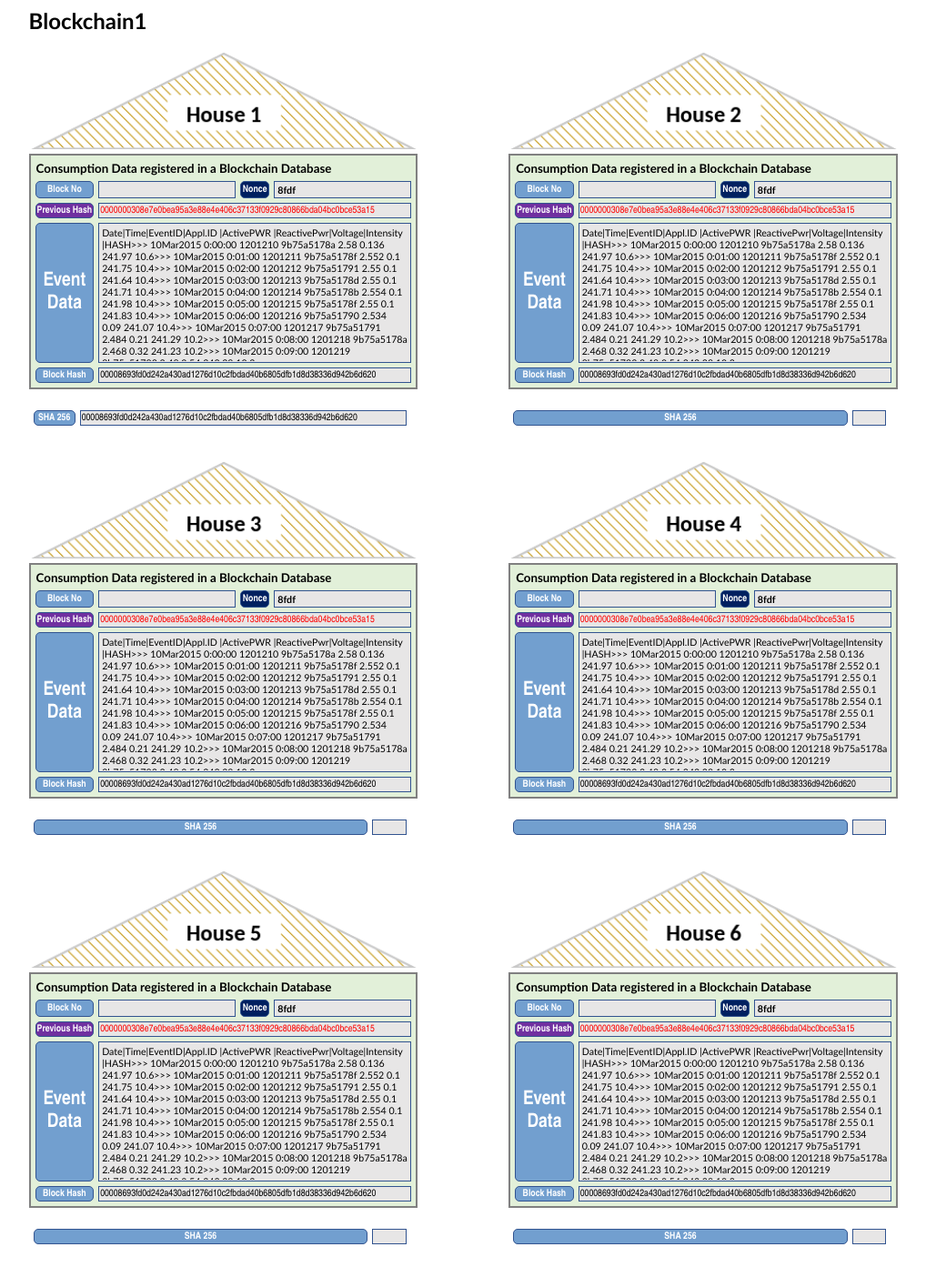
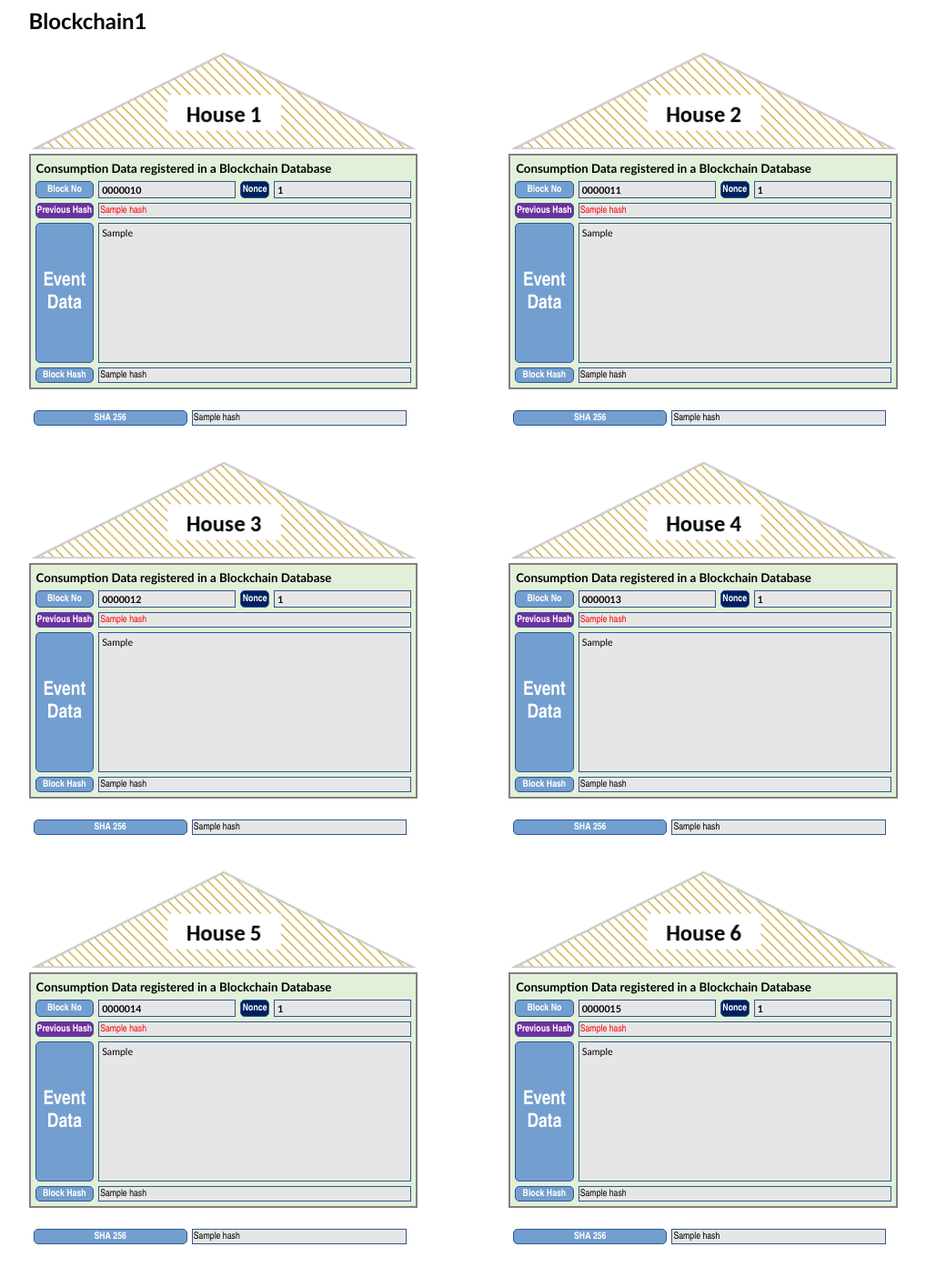
Before and after one commit to gcastilhos/blockchain_app, a Flask app: template web/templates/houses.html in a window 1280 px wide. Shown: the whole page at 91% size, without its empty margins (165-1183 px from the left). Run offline with Flask 2, Linux system fonts and the light colour scheme; the template is opened without the code that fills it: most values are stand-ins (such as "Sample title", 1, 10 or a date in 2020).

Commit message:
Updated initial values on houses page

```diff
--- a/bchain/bchain.py
+++ b/bchain/bchain.py
@@ -45,3 +45,17 @@ def create_hash(request):
     encoder.update(values)
     logger.info("Hash values: %s, %s", *params.values())
     return proof_of_work(*params.values())
+
+
+def create_block_chain(previous_hash, nonce):
+    """Creates 6 (+ 1, the first) blocks in the chain, using `previous_hash`
+    and `nonce` as the starting element.
+    """
+    hash_list = [(nonce, previous_hash)]
+    block = create_block()
+    for i in range(1, 7):
+        nonce, hash_code = proof_of_work(hash_list[i - 1][1].encode(),
+                                         block.encode())
+        hash_list.append((nonce, hash_code))
+
+    return hash_list
--- a/bchain/pow.py
+++ b/bchain/pow.py
@@ -25,4 +25,4 @@ def calculate_nonce(previous_hash, text, prefix="0000"):
         text_to_encode = previous_hash + text + str(nonce).encode()
         hash_code = sha256(text_to_encode).hexdigest()
 
-    return nonce, hash_code
+    return hex(nonce).replace('0x', ""), hash_code
--- a/web/app.py
+++ b/web/app.py
@@ -1,9 +1,16 @@
 """
 Main Module for Blockchain1
 """
+from random import randint
 from flask import Flask, render_template, request, jsonify
-from bchain.bchain import create_block, create_hash
+from bchain.bchain import create_block, create_hash, create_block_chain
 app = Flask(__name__)
+
+
+NONCE = '23df'
+FIRST_HASH = ("0000000308e7e0bea95a3e88e4e406c3"
+              "7133f0929c80866bda04bc0bce53a15")
+
 
 
 @app.route("/")
@@ -31,5 +38,6 @@ def houses():
     params = {'message': 'Blockchain1',
               'block_no': "000432",
               'event_data': create_block(),
+              'hash_list': create_block_chain(FIRST_HASH, NONCE),
               }
     return render_template('houses.html', **params)
--- /dev/null
+++ b/web/static/js/houses.js
@@ -0,0 +1,44 @@
+"use strict";
+
+var app;
+var a_eventData = document.getElementById("eventData").value;
+
+(function() {
+    app = new Vue({
+        el:'#app',
+        data: {
+            hash: '',
+            nonce: '',
+            eventData: a_eventData
+        },
+        methods: {
+            fetchData: function() {
+                axios
+                    .get('/eventdata')
+                    .then(response => {
+                        this.eventData = response.data;
+                    });
+            },
+            getHash: function(index) {
+                var previous_hash = document.getElementById("previous_hash_" + index);
+                axios
+                    .get('/hash?eventData=' + this.eventData +
+                         '&previous_hash=' + previous_hash.innerHTML)
+                    .then(response => {
+                        var data = response.data;
+                        this.nonce = data[0];
+                        this.hash = data[1];
+                        var originalHash = document.getElementById("original_hash");
+                        var hash_value = originalHash.innerHTML;
+                        if (hash_value == '') {
+                            originalHash.innerHTML = this.hash;
+                        } else if (hash_value != this.hash) {
+                            originalHash.style.backgroundColor = 'red';
+                        } else {
+                            originalHash.style.backgroundColor = "#e7e6e6";
+                        }
+                    });
+            }
+        }
+    });
+})();
--- a/web/templates/houses.html
+++ b/web/templates/houses.html
@@ -1,4 +1,4 @@
-{% extends "frame.html" %}
+{% extends "houses_frame.html" %}
 {% block content %}
         {% for i in range(1, 7) %}
         <div class="{{ 'left' if i % 2 == 1 else 'right' }}">
@@ -12,13 +12,15 @@
                 </tr>
                 <tr>
                     <td class="label">Block No</td>
-                    <td class="text"><input disabled="true" type="text" v-model="block_no" id="block_no" /></td>
+                    <td class="text">
+                        <input disabled="true" type="text" id="block_no_{{ i }}" value='{{ "{:07d}".format(block_no|int + i - 1) }}' />
+                    </td>
                     <td class="label dark_blue">Nonce</td>
-                    <td class="text"><input disabled="true" type="text" v-model="nonce" id="nonce" /></td>
+                    <td class="text"><input disabled="true" type="text" id="nonce{{ i }}" value="{{ hash_list[i][0] }}" /></td>
                 </tr>
                 <tr>
                     <td class="label purple">Previous&nbsp;Hash</td>
-                    <td class="text red" colspan="3" id="previous_hash">0000000308e7e0bea95a3e88e4e406c37133f0929c80866bda04bc0bce53a15</td>
+                    <td class="text red" colspan="3" id="previous_hash_{{ i }}">{{ hash_list[i - 1][1] }}</td>
                 </tr>
                 <tr>
                     <td class="label big_font">Event<br/>Data</td>
@@ -26,14 +28,14 @@
                 </tr>
                 <tr>
                     <td class="label">Block&nbsp;Hash</td>
-                    <td class="text" colspan="3">{{ "{{" }} hash {{ "}}" }}</td>
+                    <td class="text" colspan="3" id="hash_code_{{ i }}">{{ hash_list[i][1] }}</td>
                 </tr>
             </table>
             <br />
             <table class="no_border">
                 <tr>
                     <td class="label">SHA&nbsp;256</td>
-                    <td class="text" colspan="3" id="original_hash"></td>
+                    <td class="text" colspan="3" id="original_hash_{{ i }}">{{ hash_list[i][1] }}</td>
                 </tr>
             </table>
         </form>
--- /dev/null
+++ b/web/templates/houses_frame.html
@@ -0,0 +1,21 @@
+<!-- Div to Mount App -->
+<link href="/static/css/main.css" rel="stylesheet" />
+<div class="table">
+    <div class="row">
+        <div class="left"></div>
+        <div id="app">
+            <h2>Blockchain1</h2>
+            {% block content %}
+            {% endblock %}
+        </div>
+        <div class="right"></div>
+    </div>
+</div>
+
+<!-- Reference to Vue.js library -->
+<script src="https://cdn.jsdelivr.net/npm/vue/dist/vue.js"></script>
+<script src="https://unpkg.com/axios/dist/axios.min.js"></script>
+<!-- Script Element for our first App -->
+<input type="hidden" id="block_no" value="{{ block_no }}">
+<input type="hidden" id="eventData" value="{{ event_data }}">
+<script src="/static/js/houses.js"></script>
```
Also changed, not shown: tests/test_pow.py (+10 -0 lines).
